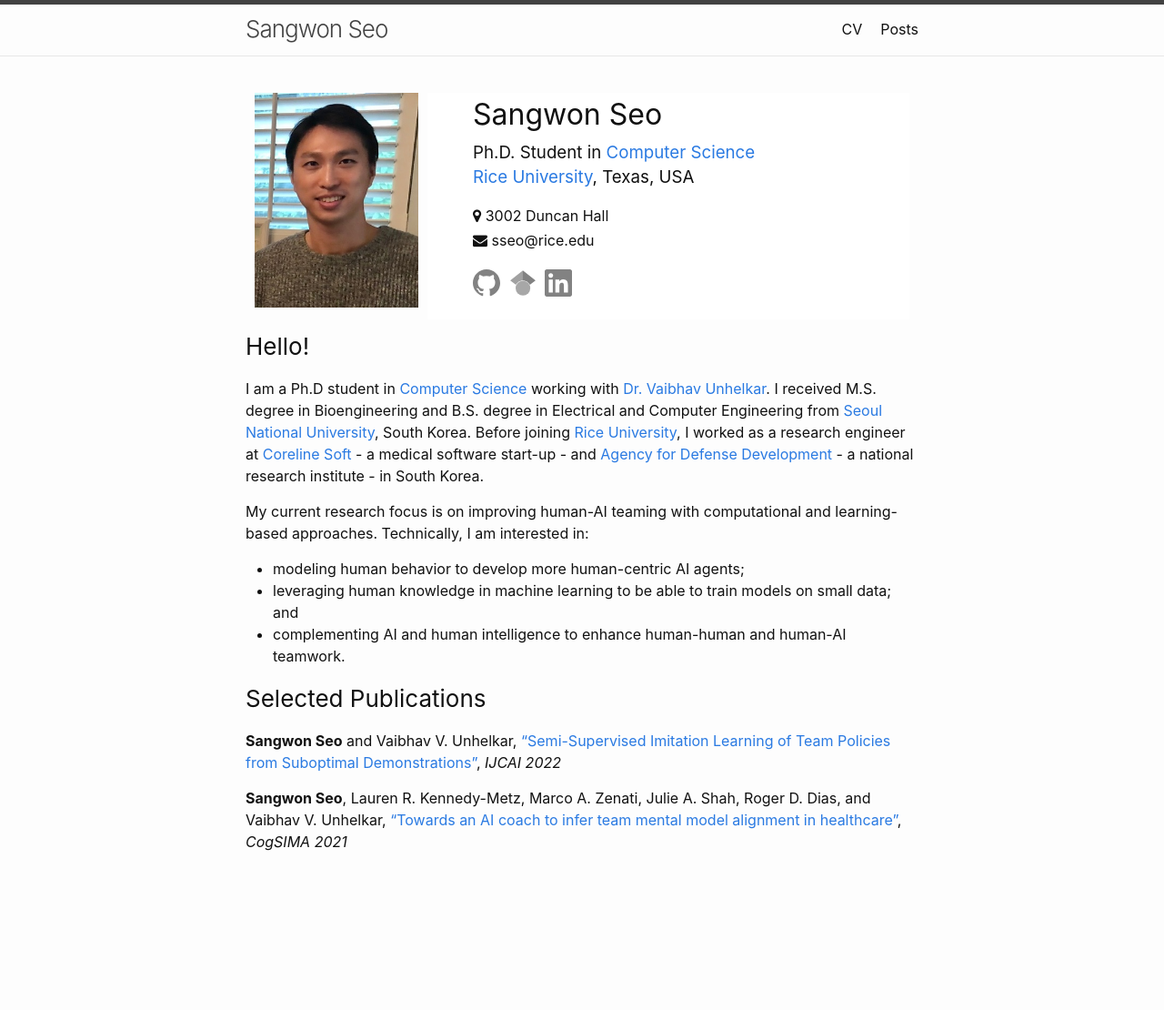
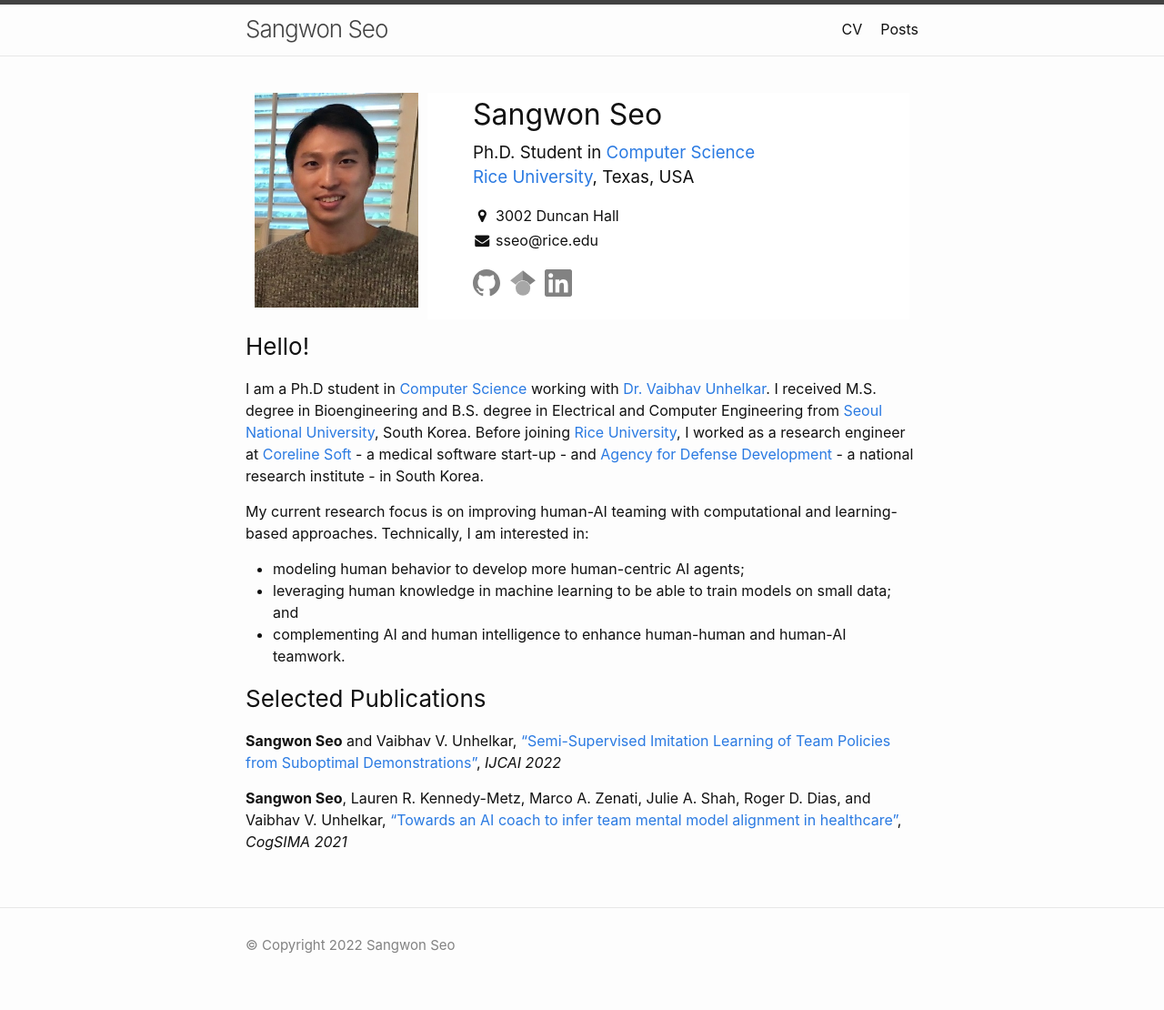
Before and after one commit to sangwon-seo/sangwon-seo.github.io, a Jekyll site: the page built from _pages/about.md, in a window 1280 px wide. Shown: the whole page at 91% size. Built offline with Jekyll 4.4.1, drawn with Linux system fonts in a browser that asks for light colours; before the commit the page ends 997 px from its top, so only the background shows below that.

Commit message:
add copyright

```diff
--- a/_data/navigation.yml
+++ b/_data/navigation.yml
@@ -1,4 +1,4 @@
 - name: CV
-  link: /assets/misc/sangwon_cv.pdf
+  link: /assets/sangwon_cv.pdf
 - name: Posts
   link: /posts
--- a/_includes/footer.html
+++ b/_includes/footer.html
@@ -3,30 +3,15 @@
 
   <div class="wrapper">
 
-    <h2 class="footer-heading">{{ site.title | escape }}</h2>
+    <!-- <h2 class="footer-heading">{{ site.title | escape }}</h2> -->
 
     <div class="footer-col-wrapper">
-      <div class="footer-col footer-col-1">
+      <div class="footer-col">
         <ul class="contact-list">
           <li class="p-name">
-            {%- if site.author -%}
-              {{ site.author | escape }}
-            {%- else -%}
-              {{ site.title | escape }}
-            {%- endif -%}
-            </li>
-            {%- if site.email -%}
-            <li><a class="u-email" href="mailto:{{ site.email }}">{{ site.email }}</a></li>
-            {%- endif -%}
+            &copy; Copyright {{ 'now' | date: "%Y"}} Sangwon Seo
+          </li>
         </ul>
-      </div>
-
-      <div class="footer-col footer-col-2">
-        {%- include social.html -%}
-      </div>
-
-      <div class="footer-col footer-col-3">
-        <p>{{- site.description | escape -}}</p>
       </div>
     </div>
 
--- a/_layouts/default.html
+++ b/_layouts/default.html
@@ -13,7 +13,7 @@
       </div>
     </main>
 
-    <!-- {%- include footer.html -%} -->
+    {%- include footer.html -%}
 
   </body>
 
--- a/_layouts/home.html
+++ b/_layouts/home.html
@@ -15,8 +15,8 @@ layout: default
             <a href="https://www.rice.edu/">Rice University</a>, Texas, USA
           </h3>
           <p>
-            <i class="fa fa-map-marker" aria-hidden="true"></i> 3002 Duncan Hall<br>
-            <i class="fa fa-envelope" aria-hidden="true"></i> sseo@rice.edu<br>
+            <i class="fa fa-fw fa-map-marker" aria-hidden="true"></i> 3002 Duncan Hall<br>
+            <i class="fa fa-fw fa-envelope" aria-hidden="true"></i> sseo@rice.edu<br>
           </p>
 
           <p>
```
Also changed, not shown: _pages/cv.md (deleted, +0 -9 lines), 2 other files.
